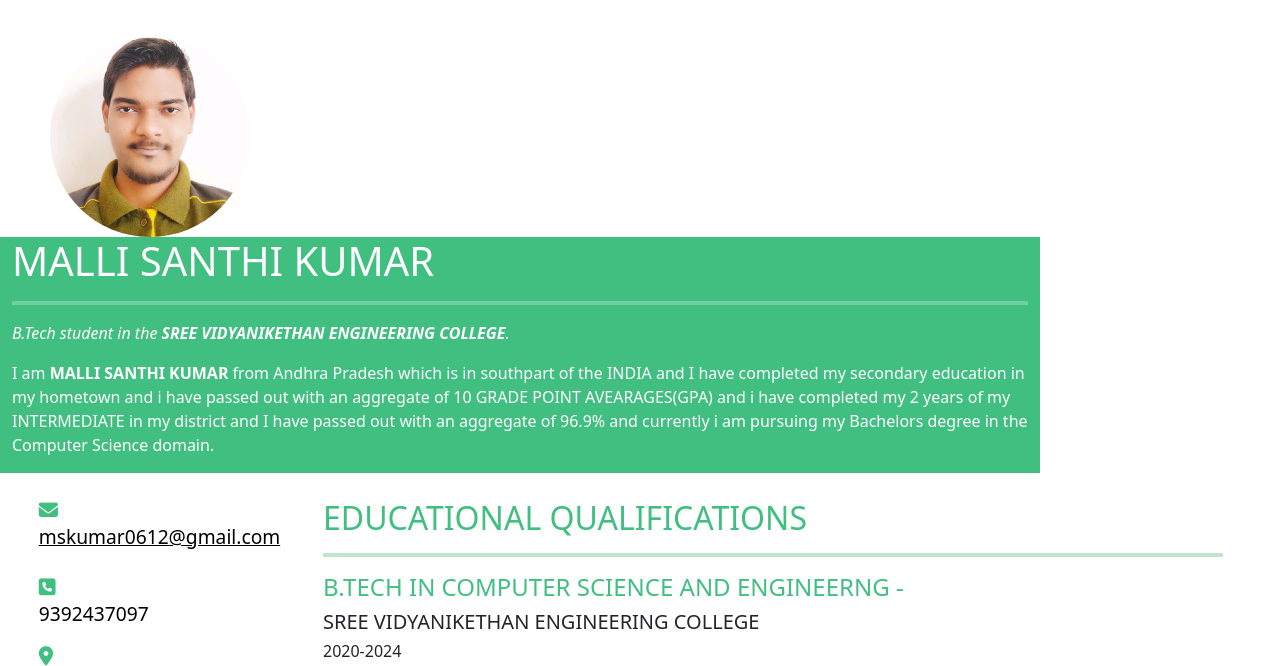
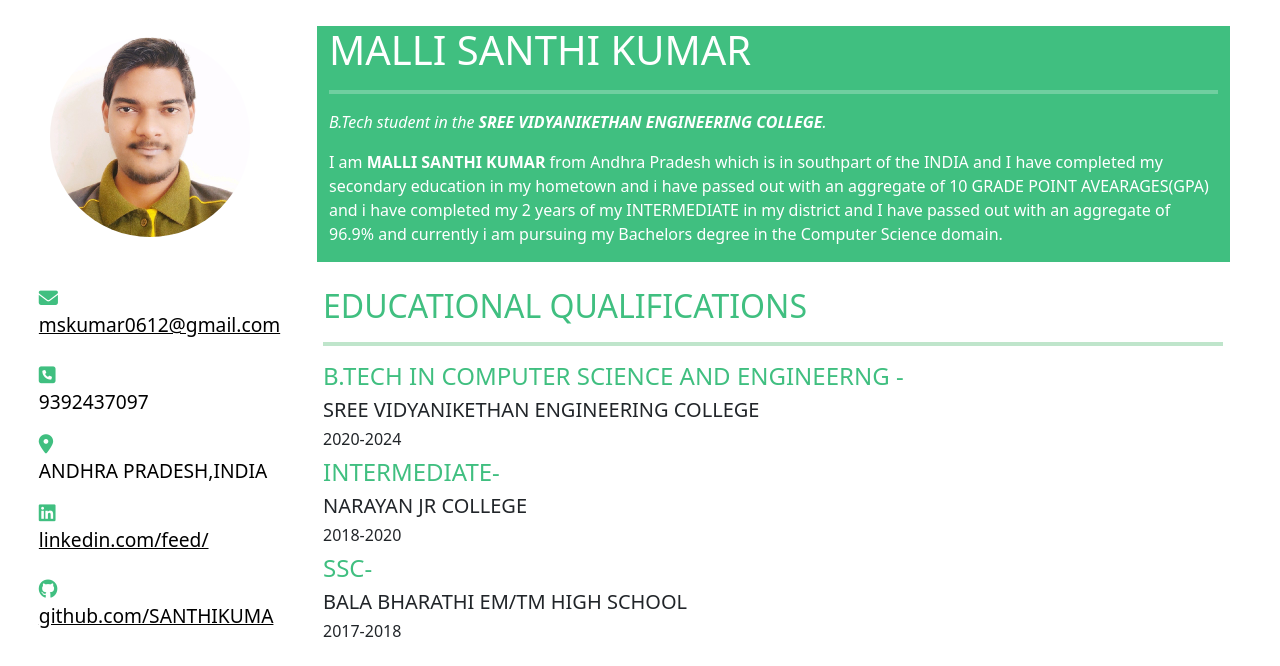
Before and after one commit to SANTHIKUMA/PROFILE, a plain HTML site: page index.html in a window 1280 px wide. Shown: the top 666 px of the page. Drawn offline with nearby package versions, Linux system fonts and the light colour scheme.

Commit message:
Update styles.css

```diff
--- a/styles.css
+++ b/styles.css
@@ -1,6 +1,6 @@
 .con2
 {
-width: 82%;
+width: 72%;
 background-color: #40bf80;
 color: white;
 
```
